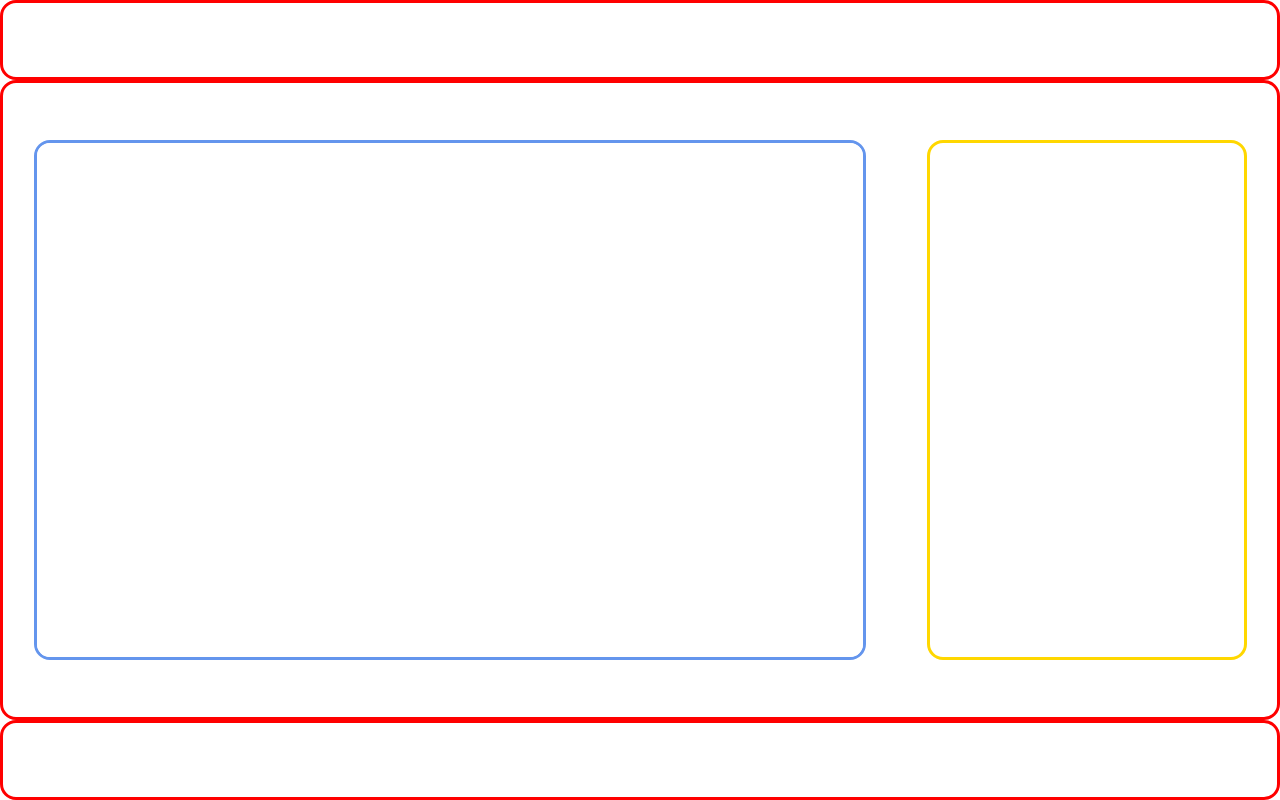
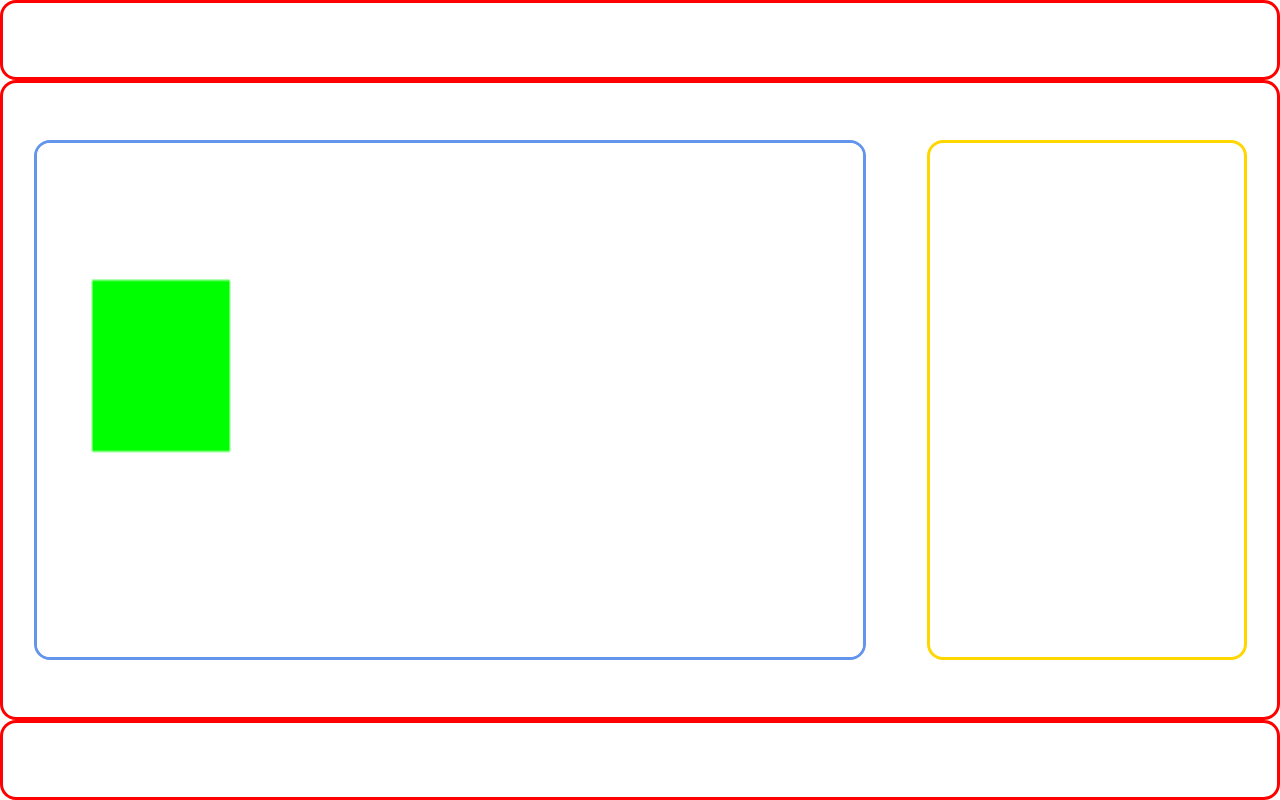
Before and after one commit to patrickrgrady81/Boxes, a plain HTML site: page index.html in a window 1280 px wide. Drawn offline with Linux system fonts and the light colour scheme.

Commit message:
created box class and draw rect to canvas

```diff
--- /dev/null
+++ b/box.js
@@ -0,0 +1,18 @@
+class Box {
+    constructor(ctx, x, y, width, height) {
+        this.x = x;
+        this.y = y;
+        this.width = width;
+        this.height = height;
+    }
+
+    drawFilled = () => {
+        ctx.fillStyle = "#00ff00";
+        ctx.fillRect(this.x, this.y, this.width, this.height);
+    }
+
+    drawOutline = () => {
+        ctx.strokeStyle = "#FF0000";
+        ctx.strokeRect(this.x, this.y, this.width, this.height);
+    }
+}
--- a/canvas.js
+++ b/canvas.js
@@ -1,8 +1,18 @@
+const createBox = () => {
+    ctx.beginPath();
+    ctx.strokeRect(20, 40, 50, 50);
+    ctx.fillStyle = "#FF0000";
+    // ctx.fill();
+    ctx.closePath();
+}
+
+
+
 let canvas = document.getElementsByClassName("canvas")[0];
 let ctx = canvas.getContext("2d");
 
 ctx.fillStyle = "white";
 ctx.fillRect(0, 0, canvas.width, canvas.height);
 
-// ctx.fillStyle = "black";
-// ctx.fillRect(20, 40, 50, 50);
+let box = new Box(ctx, 20, 40, 50, 50);
+box.drawFilled();
--- a/index.html
+++ b/index.html
@@ -16,6 +16,7 @@
         </main>
         <footer class="footer"></footer>
     </div>
+    <script src="box.js"></script>
     <script src="canvas.js"></script>
 </body>
 </html>
```
Also changed, not shown: 1 other file.
